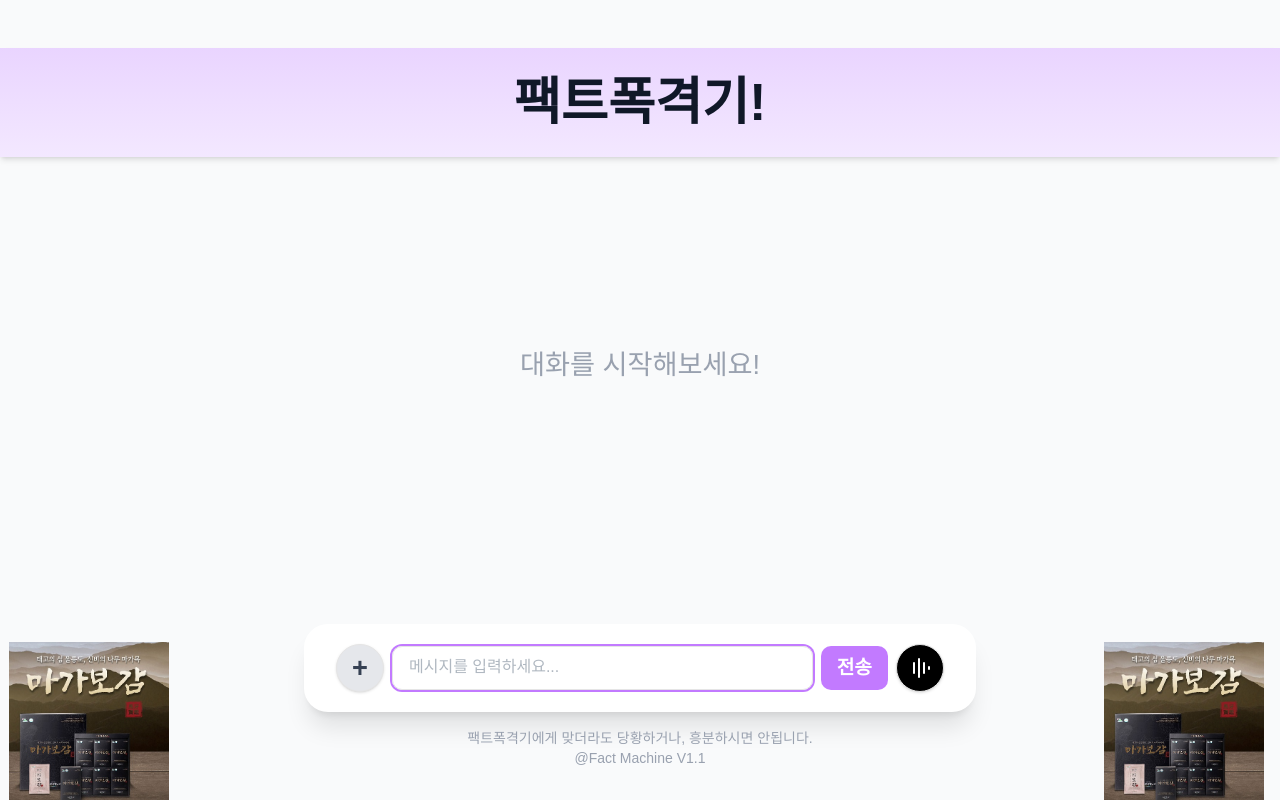
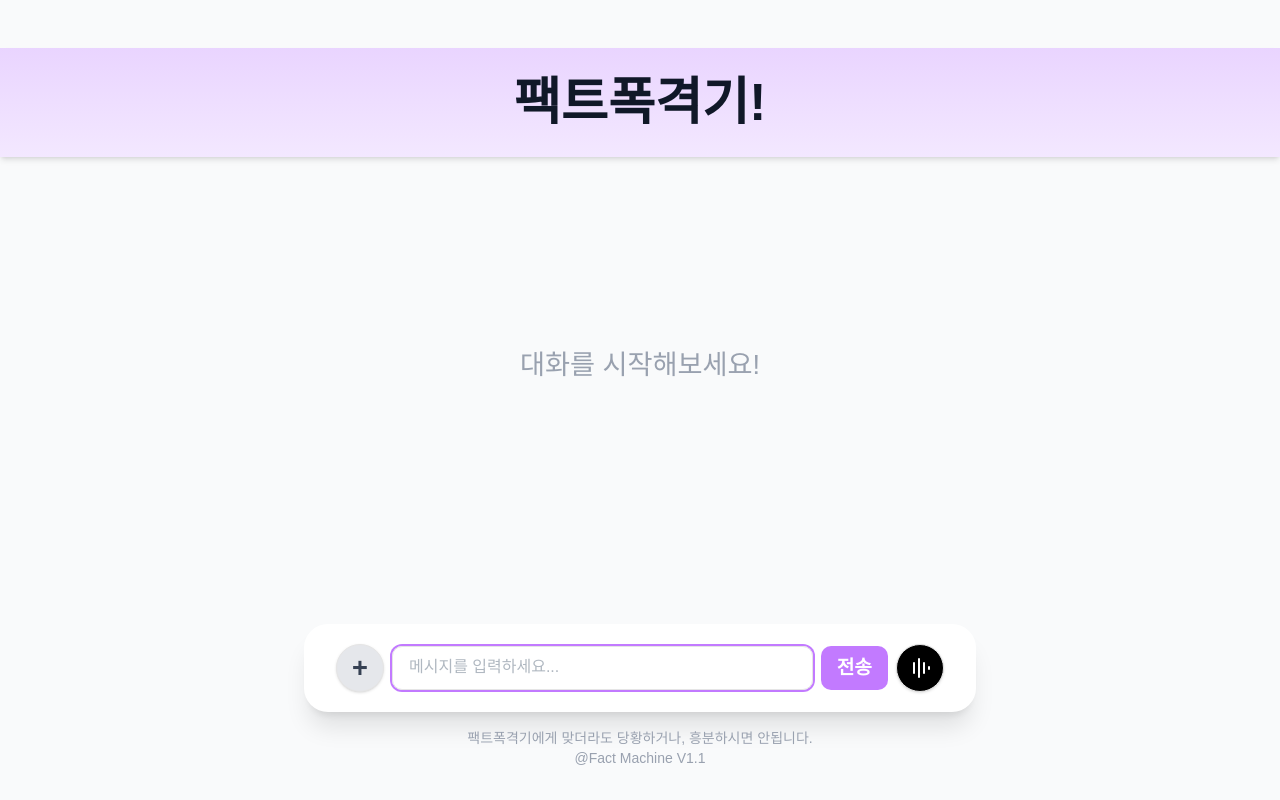
Before and after one commit to js48jjw/FactMachine, a Next.js app: page / in a window 1280 px wide. Built offline with nearby package versions, Linux system fonts and the light colour scheme.

Commit message:
adsense remove

```diff
--- a/src/app/layout.tsx
+++ b/src/app/layout.tsx
@@ -38,20 +38,6 @@ export default function RootLayout({ children }: { children: React.ReactNode })
             data-ad-height="600"
           ></ins>
           <Script src="//t1.daumcdn.net/kas/static/ba.min.js" strategy="afterInteractive" />
-          {/* 좌측카카오 밑 배너 (PC 전용) */}
-          <a
-            href="https://ui7gwmf8ww.sens.kr"
-            target="_blank"
-            rel="noopener noreferrer"
-            className="hidden md:block"
-            style={{ width: 160, marginTop: 12 }}
-          >
-            <img
-              src="/magabogam.png"
-              alt="magabogam 광고 배너"
-              style={{ width: 160, height: 'auto', display: 'block' }}
-            />
-          </a>
         </div>
         {/* 우측 고정 광고 */}
         <div className="ad-container" style={{
@@ -73,20 +59,6 @@ export default function RootLayout({ children }: { children: React.ReactNode })
             data-ad-height="600"
           ></ins>
           <Script src="//t1.daumcdn.net/kas/static/ba.min.js" strategy="afterInteractive" />
-          {/* 우측카카오 밑 배너 (PC 전용) */}
-          <a
-            href="https://ui7gwmf8ww.sens.kr"
-            target="_blank"
-            rel="noopener noreferrer"
-            className="hidden md:block"
-            style={{ width: 160, marginTop: 12 }}
-          >
-            <img
-              src="/magabogam.png"
-              alt="malen365 광고 배너"
-              style={{ width: 160, height: 'auto', display: 'block' }}
-            />
-          </a>
         </div>
         {/* 메인 컨텐츠 */}
         {children}
```
